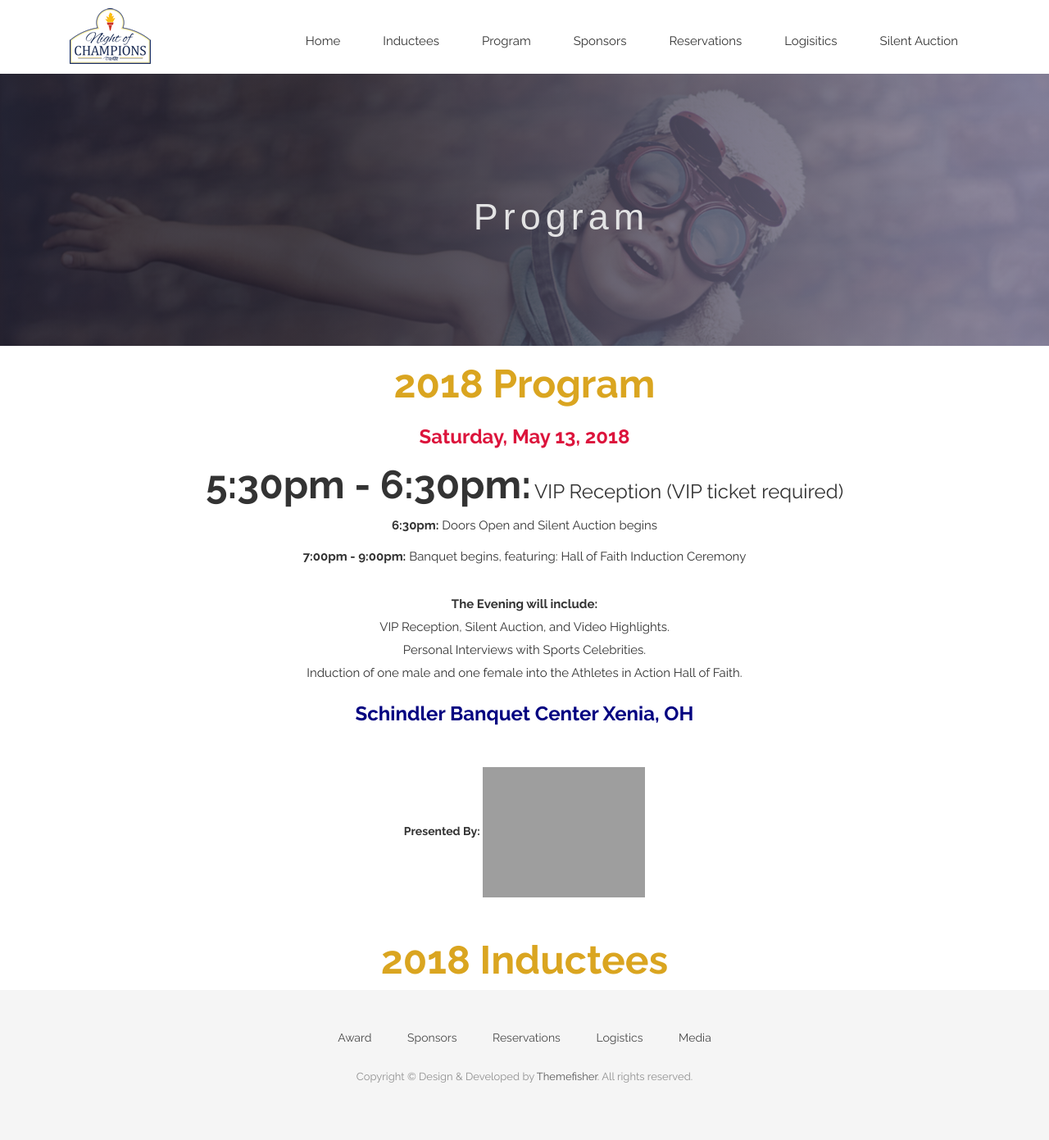
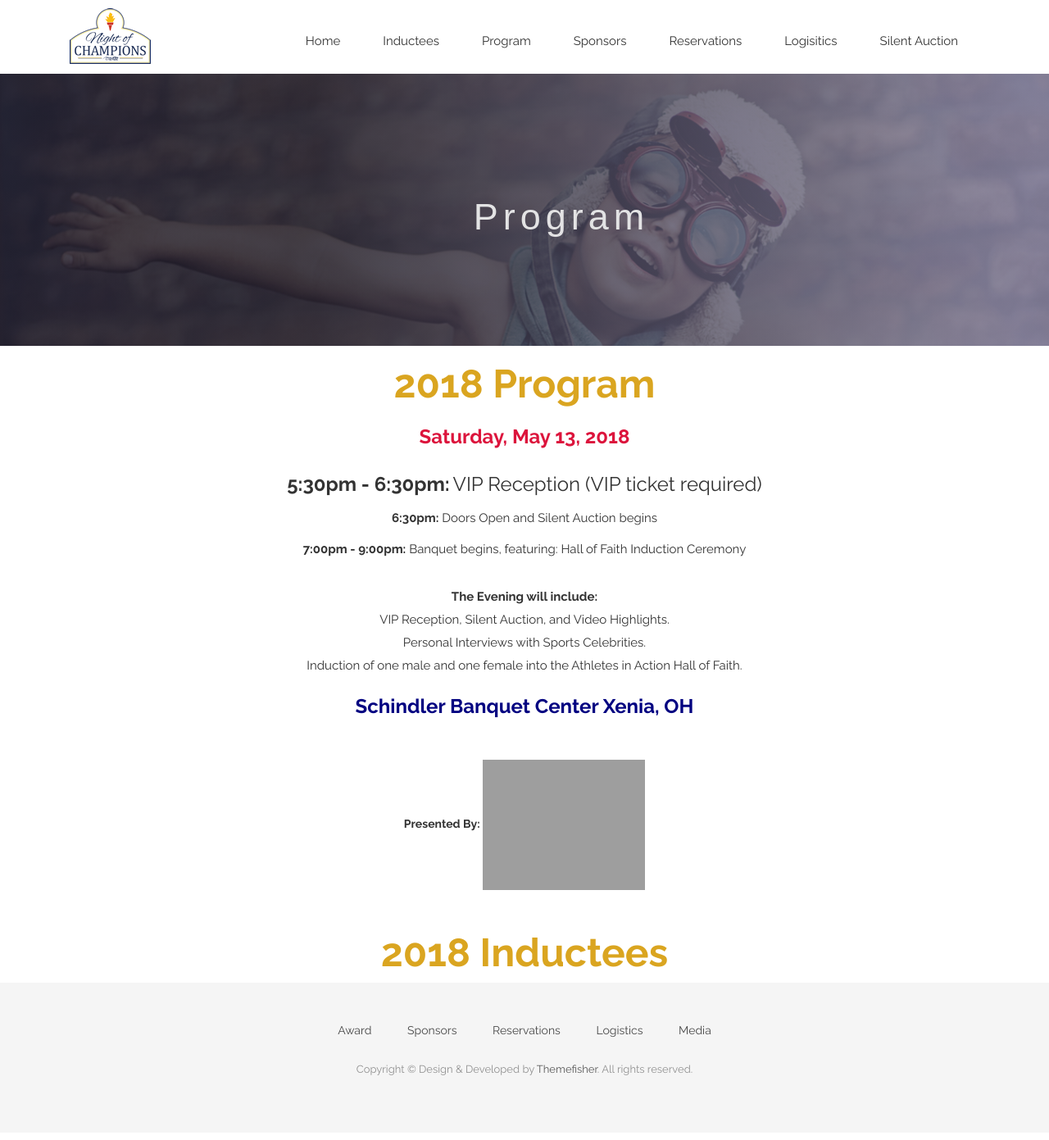
Before and after one commit to CruGlobal/NightofChampions, a Jekyll site: the page built from program.markdown, in a window 1280 px wide. Shown: the whole page at 82% size. Built offline with Jekyll 4.4.1, drawn with Linux system fonts in a browser that asks for light colours; nearby versions of some CDN libraries; some web fonts are replaced; grey boxes are pictures that could not be loaded.

Commit message:
Updated Program

```diff
--- a/program.markdown
+++ b/program.markdown
@@ -18,7 +18,7 @@ position: 1
 <br>
 
 <div style="text-align: center;">
-<p><b><font size="7">5:30pm - 6:30pm:</font></b>
+<p><b><font size="5">5:30pm - 6:30pm:</font></b>
 <font size="5">VIP Reception (VIP ticket required)</font></p>
 <p><b>6:30pm:</b>
 Doors Open and Silent Auction begins</p>
```
